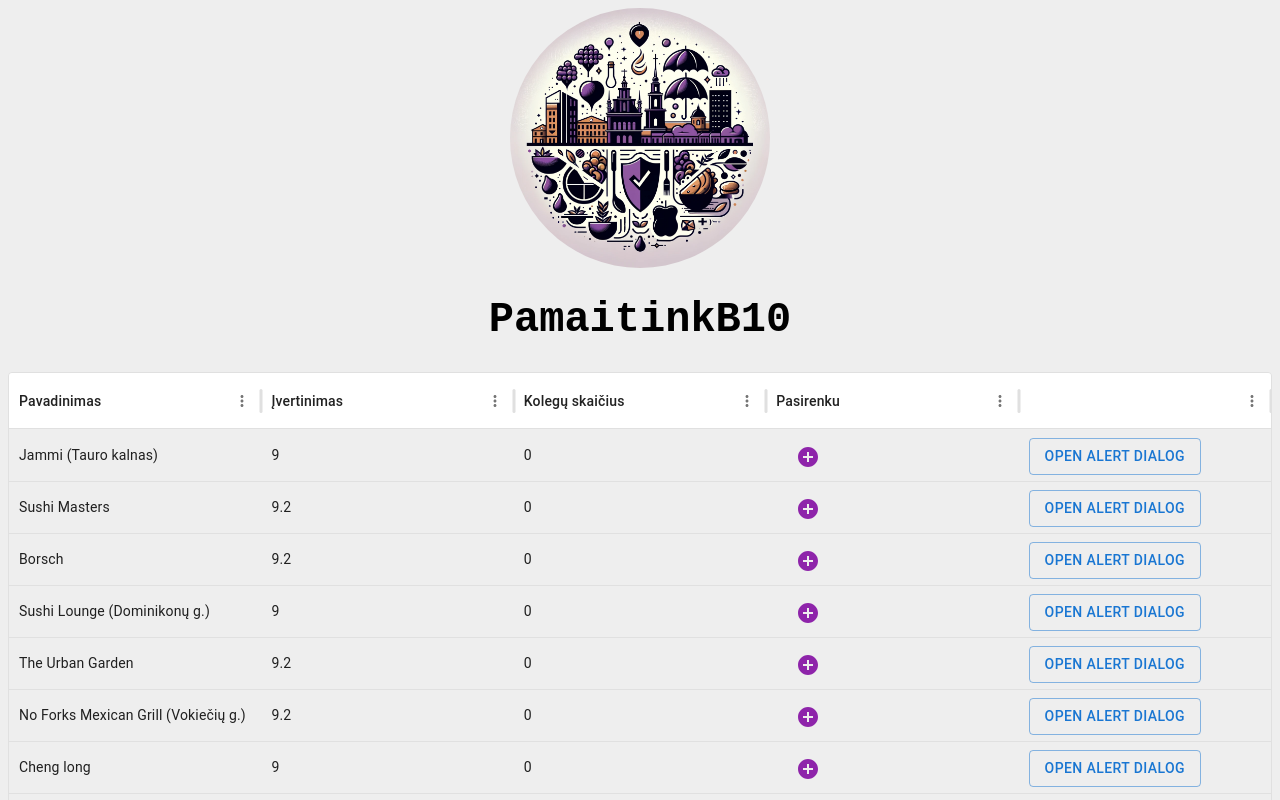
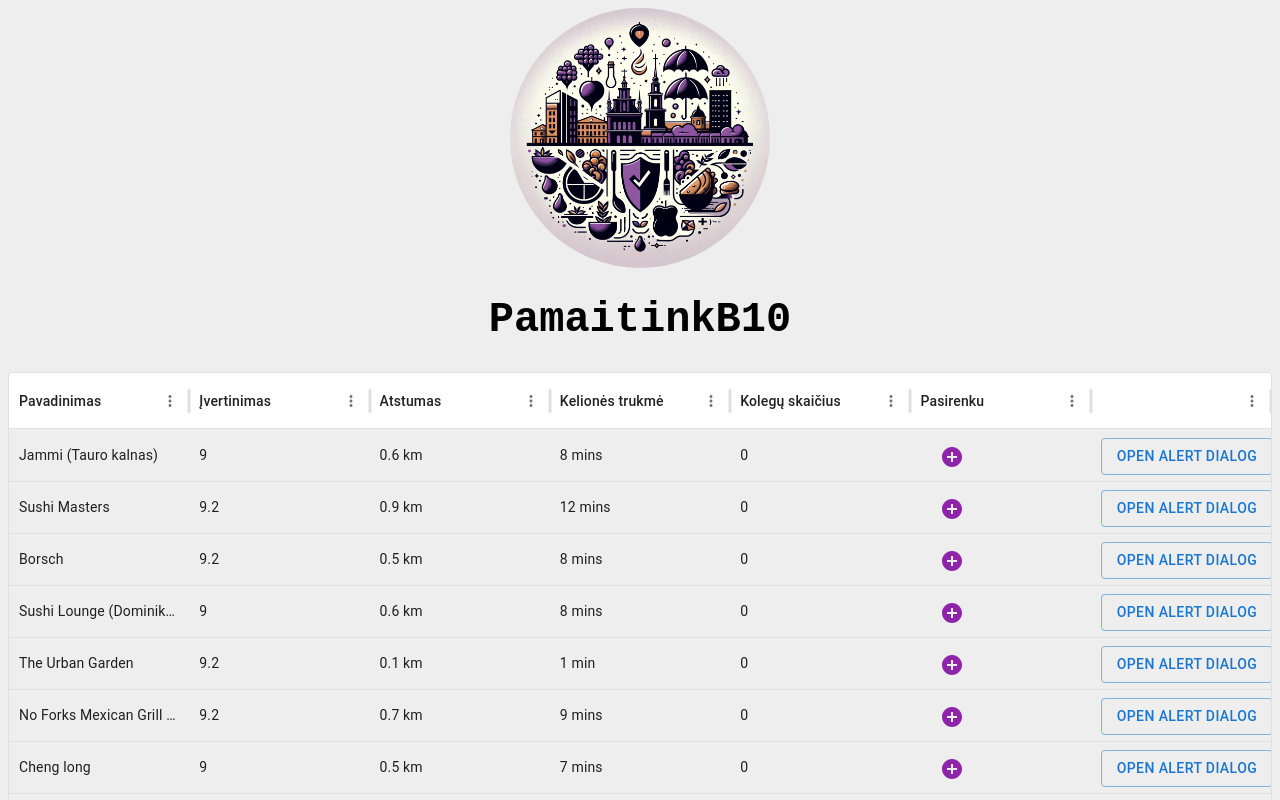
Before and after one commit to DeividasKvedaras/PamaitinkB10, a Next.js app: page / in a window 1280 px wide. Shown: the top 800 px of the page. Built offline with nearby package versions, Linux system fonts and the light colour scheme.

Commit message:
add duration and distance columns

```diff
--- a/src/app/page.js
+++ b/src/app/page.js
@@ -55,6 +55,16 @@ export default function Home() {
       flex: 1,
       headerName: "Įvertinimas",
       valueGetter: (value) => value?.score || "-",
+    },
+    {
+      field: "distance",
+      flex: 1,
+      headerName: "Atstumas",
+    },
+    {
+      field: "duration",
+      flex: 1,
+      headerName: "Kelionės trukmė",
     },
     {
       field: "colleguesNumber",
```
